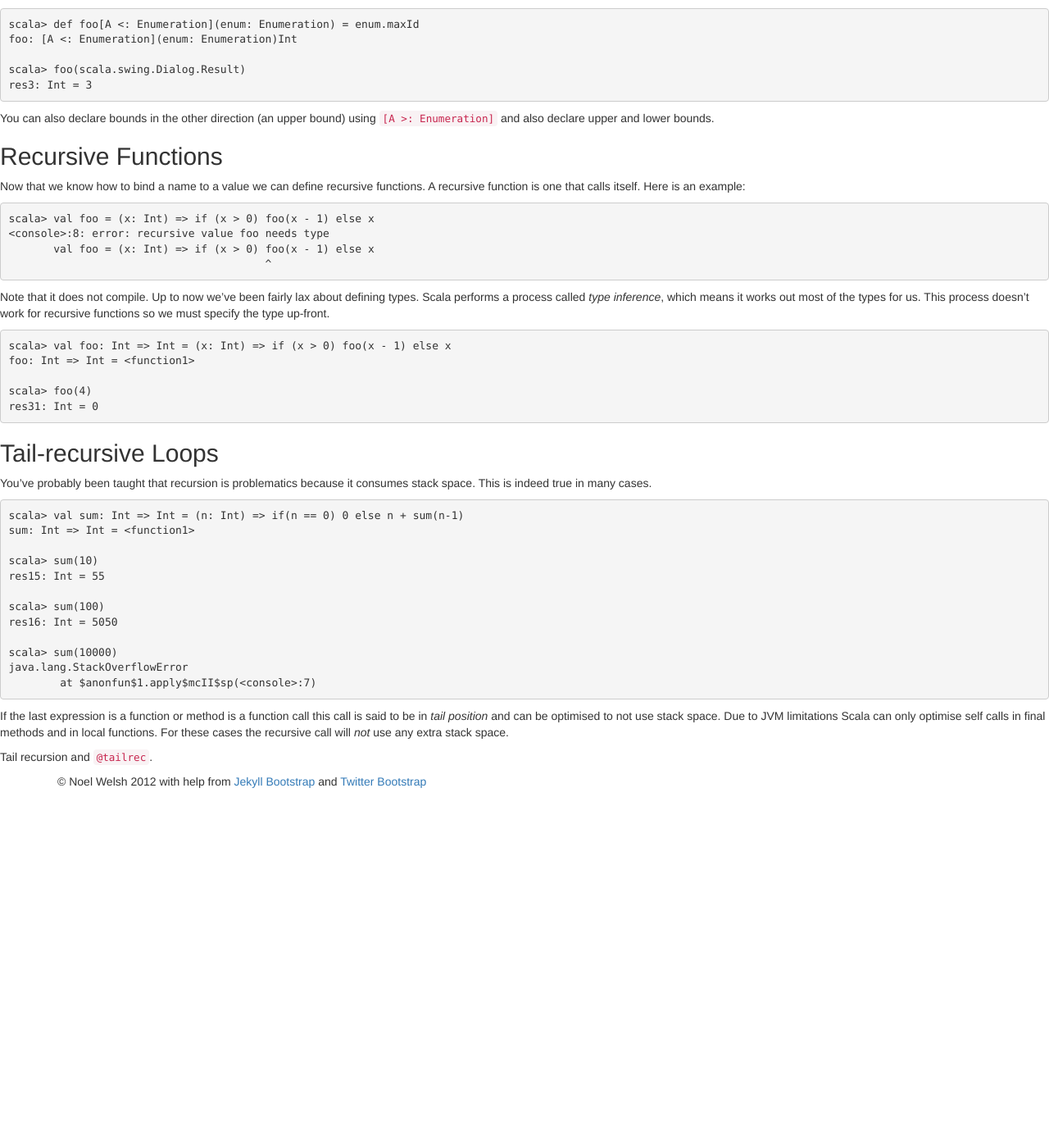
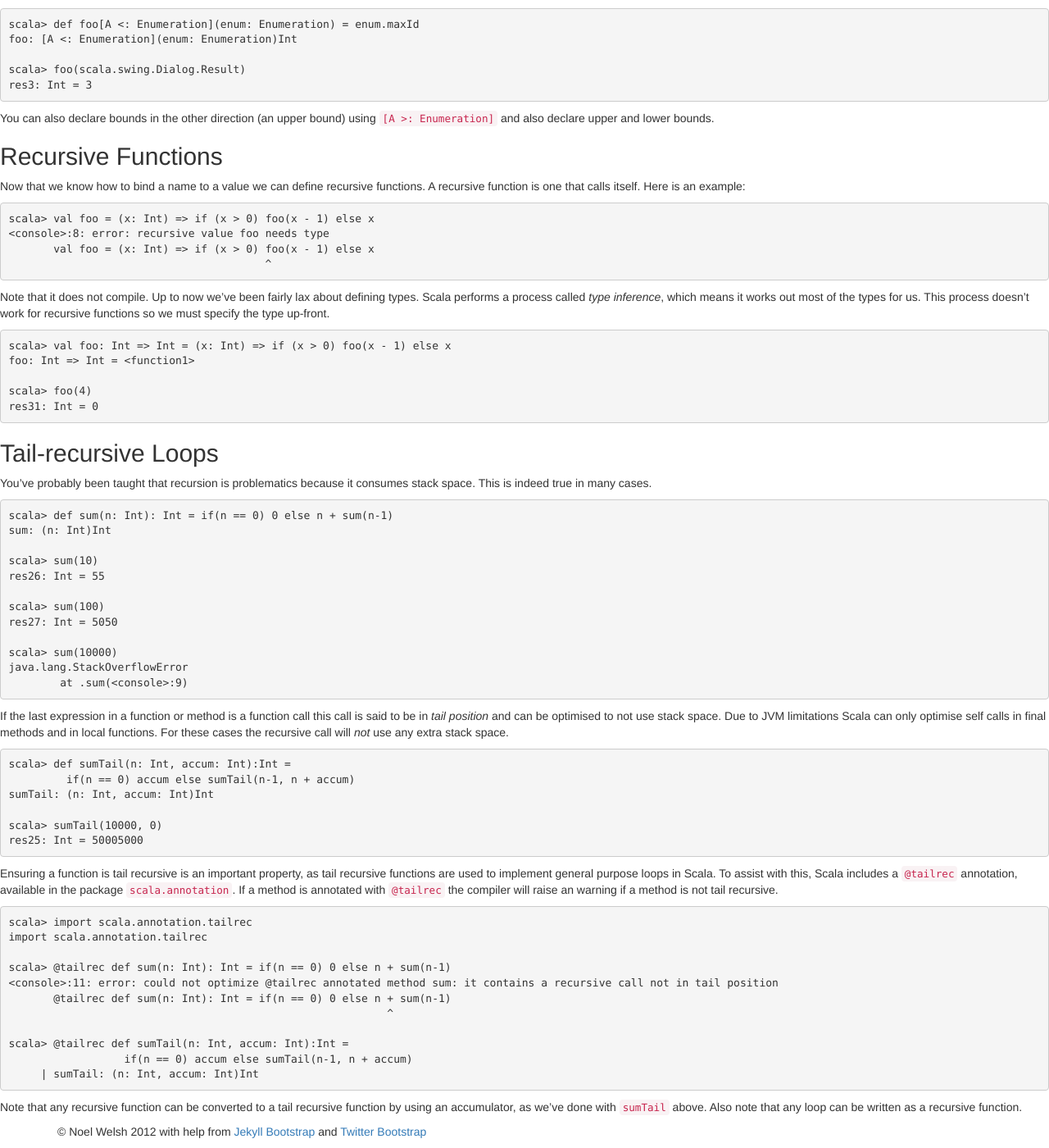
Before and after one commit to underscoreio/essential-scala, a Jekyll site: the page built from scala-basics/definitions.md, in a window 1280 px wide and 1400 px high, scrolled down 3823 px. Shown: the whole window at 82% size. Built offline with Jekyll 4.4.1, drawn with Linux system fonts in a browser that asks for light colours; nearby versions of some CDN libraries; library files that are not in the unit come from our copies; before the commit the page ends 4796 px from its top, so only the background shows below that.

Commit message:
Finish tail recursion.

```diff
--- a/scala-basics/definitions.md
+++ b/scala-basics/definitions.md
@@ -249,21 +249,45 @@ res31: Int = 0
 You've probably been taught that recursion is problematics because it consumes stack space. This is indeed true in many cases.
 
 {% highlight scala %}
-scala> val sum: Int => Int = (n: Int) => if(n == 0) 0 else n + sum(n-1)
-sum: Int => Int = <function1>
+scala> def sum(n: Int): Int = if(n == 0) 0 else n + sum(n-1)
+sum: (n: Int)Int
 
 scala> sum(10)
-res15: Int = 55
+res26: Int = 55
 
 scala> sum(100)
-res16: Int = 5050
+res27: Int = 5050
 
 scala> sum(10000)
 java.lang.StackOverflowError
-	at $anonfun$1.apply$mcII$sp(<console>:7)
+	at .sum(<console>:9)
 {% endhighlight %}
 
-If the last expression is a function or method is a function call this call is said to be in *tail position* and can be optimised to not use stack space. Due to JVM limitations Scala can only optimise self calls in final methods and in local functions. For these cases the recursive call will *not* use any extra stack space.
+If the last expression in a function or method is a function call this call is said to be in *tail position* and can be optimised to not use stack space. Due to JVM limitations Scala can only optimise self calls in final methods and in local functions. For these cases the recursive call will *not* use any extra stack space.
 
+{% highlight scala %}
+scala> def sumTail(n: Int, accum: Int):Int =
+         if(n == 0) accum else sumTail(n-1, n + accum)
+sumTail: (n: Int, accum: Int)Int
 
-Tail recursion and `@tailrec`.
+scala> sumTail(10000, 0)
+res25: Int = 50005000
+{% endhighlight %}
+
+Ensuring a function is tail recursive is an important property, as tail recursive functions are used to implement general purpose loops in Scala. To assist with this, Scala includes a `@tailrec` annotation, available in the package `scala.annotation`. If a method is annotated with `@tailrec` the compiler will raise an warning if a method is not tail recursive.
+
+{% highlight scala %}
+scala> import scala.annotation.tailrec
+import scala.annotation.tailrec
+
+scala> @tailrec def sum(n: Int): Int = if(n == 0) 0 else n + sum(n-1)
+<console>:11: error: could not optimize @tailrec annotated method sum: it contains a recursive call not in tail position
+       @tailrec def sum(n: Int): Int = if(n == 0) 0 else n + sum(n-1)
+                                                           ^
+
+scala> @tailrec def sumTail(n: Int, accum: Int):Int =
+                  if(n == 0) accum else sumTail(n-1, n + accum)
+     | sumTail: (n: Int, accum: Int)Int
+{% endhighlight %}
+
+Note that any recursive function can be converted to a tail recursive function by using an accumulator, as we've done with `sumTail` above. Also note that any loop can be written as a recursive function.
```
